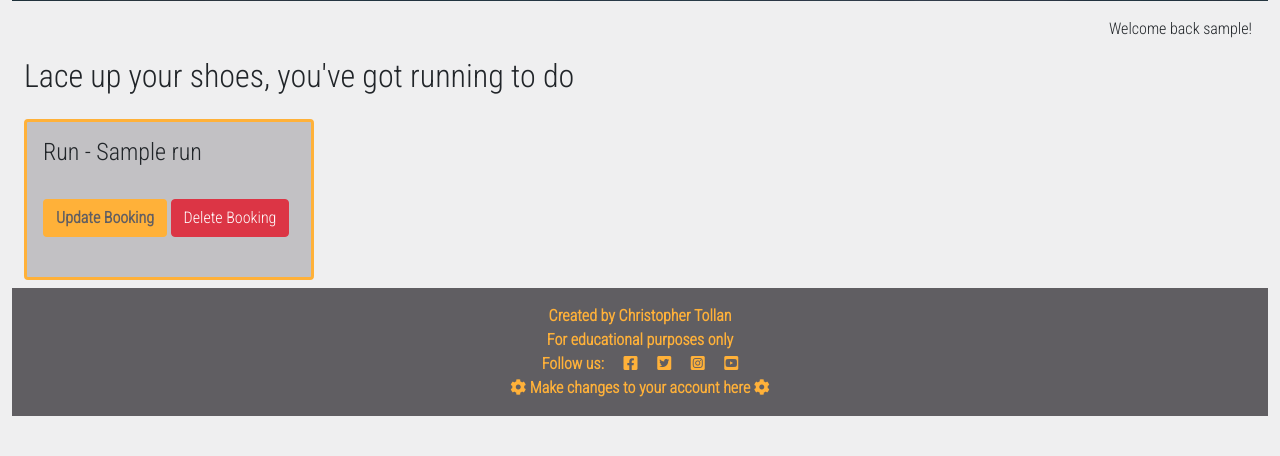
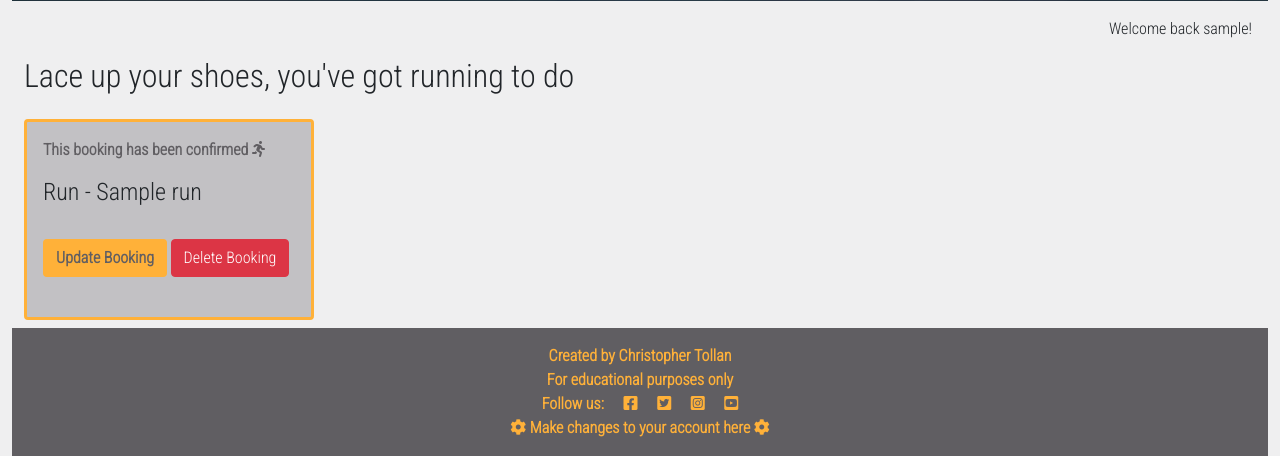
Before and after one commit to Chris-Tollan/run-tribe, a Django app: page /runs/runs/my-bookings/ in a window 1280 px wide. Shown: the part 645-1101 px from the top of the page. Before the commit the page ends 1061 px from the top, so only its background shows below. Run offline with Django 5.2, Linux system fonts and the light colour scheme; a user stored in the database is signed in; tables that the repository leaves empty hold one stand-in row (values such as "Sample post").

Commit message:
add approval msg and icon for my bookings

```diff
--- a/runs/templates/runs/my_bookings.html
+++ b/runs/templates/runs/my_bookings.html
@@ -26,6 +26,15 @@
                     <div class="col-md-3">
                         <div class="card mb-2">
                             <div class="card-body">
+                                {% if not booking.approved and booking.user == user %}
+                                <p class="approval">
+                                    This booking is with admin for approval...
+                                </p>
+                                {% elif booking.approved and booking.user == user %}
+                                <p class="approval">
+                                    This booking has been confirmed <i class="fas fa-running"></i>
+                                </p>
+                                {% endif %}
                                 <h4>{{ booking.title }}</h4>
                                 <a href="{% url 'update_booking' booking.id %}" class="btn btn-edit mb-4 mt-4">Update Booking</a>
                                 <a href="{% url 'delete_booking' booking.id %}" class="btn btn-danger mb-4 mt-4">Delete Booking</a>
--- a/runs/views.py
+++ b/runs/views.py
@@ -70,8 +70,7 @@ class RunDetail(View):
 class MyBookings(generic.ListView):
     def get(self, request):
         """ My Bookings page """
-        user_bookings = Booking.objects.filter(user=request.user,
-                                               approved=True)
+        user_bookings = Booking.objects.filter(user=request.user)
         return render(request, 'runs/my_bookings.html', {
                 'user_bookings': user_bookings,
                 'approved': True,
--- a/static/css/style.css
+++ b/static/css/style.css
@@ -108,6 +108,11 @@ body {
     color: #FFB139;
 }
 
+.approval {
+    color: #605E62;
+    font-weight: bold;
+}
+
 @media screen and (max-width: 800px) {
 
     .hero-image {
```
